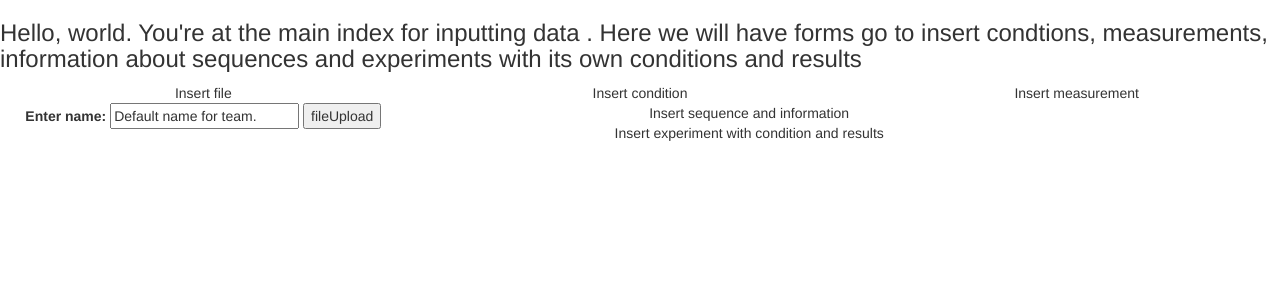
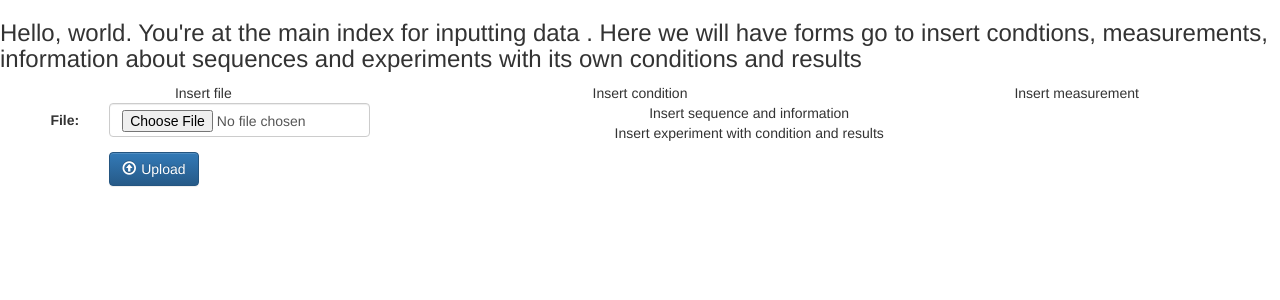
Before and after one commit to Michael-ibanez/DatabaseFinalProject, a Django app: page /insertData in a window 1280 px wide. Shown: the top 300 px of the page. Run offline with Django 3.2, Linux system fonts and the light colour scheme; some libraries are stand-ins or nearby versions.

Commit message:
Added functionality to upload csv file

```diff
--- a/GUI/templates/GUI/insertData.html
+++ b/GUI/templates/GUI/insertData.html
@@ -21,16 +21,41 @@
   <div class="row">
     <div class="col-lg-4 text-center">
       Insert file
-      <form action="{% url 'GUI:insertCSV' name_field %}" method="post">
+      <form
+        action="{% url 'GUI:insertCSV' %}"
+        method="post"
+        enctype="multipart/form-data"
+        class="form-horizontal"
+      >
         {% csrf_token %}
-        <label for="team_name">Enter name: </label>
-        <input
-          id="team_name"
-          type="text"
-          name="name_field"
-          value="Default name for team."
-        />
-        <input type="submit" value="fileUpload" />
+        <div class="form-group">
+          <label for="name" class="col-md-3 col-sm-3 col-xs-12 control-label"
+            >File:
+          </label>
+          <div class="col-md-8">
+            <input
+              type="file"
+              name="csv_file"
+              id="csv_file"
+              required="True"
+              class="form-control"
+            />
+          </div>
+        </div>
+        <div class="form-group">
+          <div
+            class="col-md-3 col-sm-3 col-xs-12 col-md-offset-3"
+            style="margin-bottom:10px;"
+          >
+            <button class="btn btn-primary">
+              <span
+                class="glyphicon glyphicon-upload"
+                style="margin-right:5px;"
+              ></span
+              >Upload
+            </button>
+          </div>
+        </div>
       </form>
     </div>
     <div class="col-lg-4 text-center">Insert condition</div>
--- a/GUI/views.py
+++ b/GUI/views.py
@@ -7,7 +7,10 @@ def index(request):
     return render(request, 'GUI/index.html', context)
 # Data input page of our project
 def insertData(request):
-    return render(request, 'GUI/insertData.html')
+    if request.method == 'POST':
+        return insertCSV(request)
+    else:
+        return render(request, 'GUI/insertData.html')
 # Form for input
 def dataInputCondition(request):
     return HttpResponse("Form to insert condition")
@@ -21,8 +24,49 @@ def dataInputSequence(request):
 def dataInputExperiment(request, data):
     return HttpResponse("Thanks for submitting {{ data }}")
 # Form for input
-def insertCSV(request, fileName):
-    return HttpResponse("Form to insert file and read in all of the data from : %s." % fileName )
+def insertCSV(request):
+    csv_file = request.FILES['csv_file']
+
+    if csv_file.multiple_chunks():
+        print("File is too big")
+
+    # Read in each line of the csv file
+    file_data = csv_file.read().decode("utf-8")
+    lines = file_data.split("\n")
+    # Loop over the lines and save them in db. If error , store as string and then display
+    # First line contains the experiments so read those in first as experiments
+    lineOne = lines[0]
+    fields = lineOne.split(",")
+    experiments = {}
+    count = 0;
+    for exp in fields:
+        experiments[count] = exp
+        count+= 1
+    print(experiments)
+    for line in lines[1:-1]:
+        fields = line.split(",")
+        data_dict = {}
+        data_dict['measurement'] = fields[0]
+        count = 0;
+        for exp in fields[1:]:
+            data_dict[count] = exp
+            count += 1
+        print(data_dict)
+
+        ###### What we use to insert
+        """
+        try:
+            form = EventsForm(data_dict)
+            if form.is_valid():
+                form.save()
+            else:
+                logging.getLogger("error_logger").error(form.errors.as_json())
+        except Exception as e:
+                logging.getLogger("error_logger").error(repr(e))
+                pass
+        """
+    return HttpResponse("We will read in all of the data from .")
+
 # Query page of our project
 def queries(request):
     return render(request, 'GUI/queries.html')
--- /dev/null
+++ b/exptest.csv
@@ -0,0 +1,4 @@
+Seq1_Temp_300,Seq1_Temp_400_Iron_T,Seq2_Iron_T_Temp_400
+Color,Red,Green,Blue
+g1,100,200
+frequency,300,1000,40
--- a/requirements.txt
+++ b/requirements.txt
@@ -1,9 +1,11 @@
+asgiref==3.2.3
 configparser==4.0.2
 Django==3.0
 mysql-client==0.0.1
 mysqlclient==1.4.6
 PyMySQL==0.9.3
 pytz==2019.3
+sqlescapy==1.0.1
 sqlparse==0.3.0
 virtualenv==16.7.7
 python_vuejs
```
